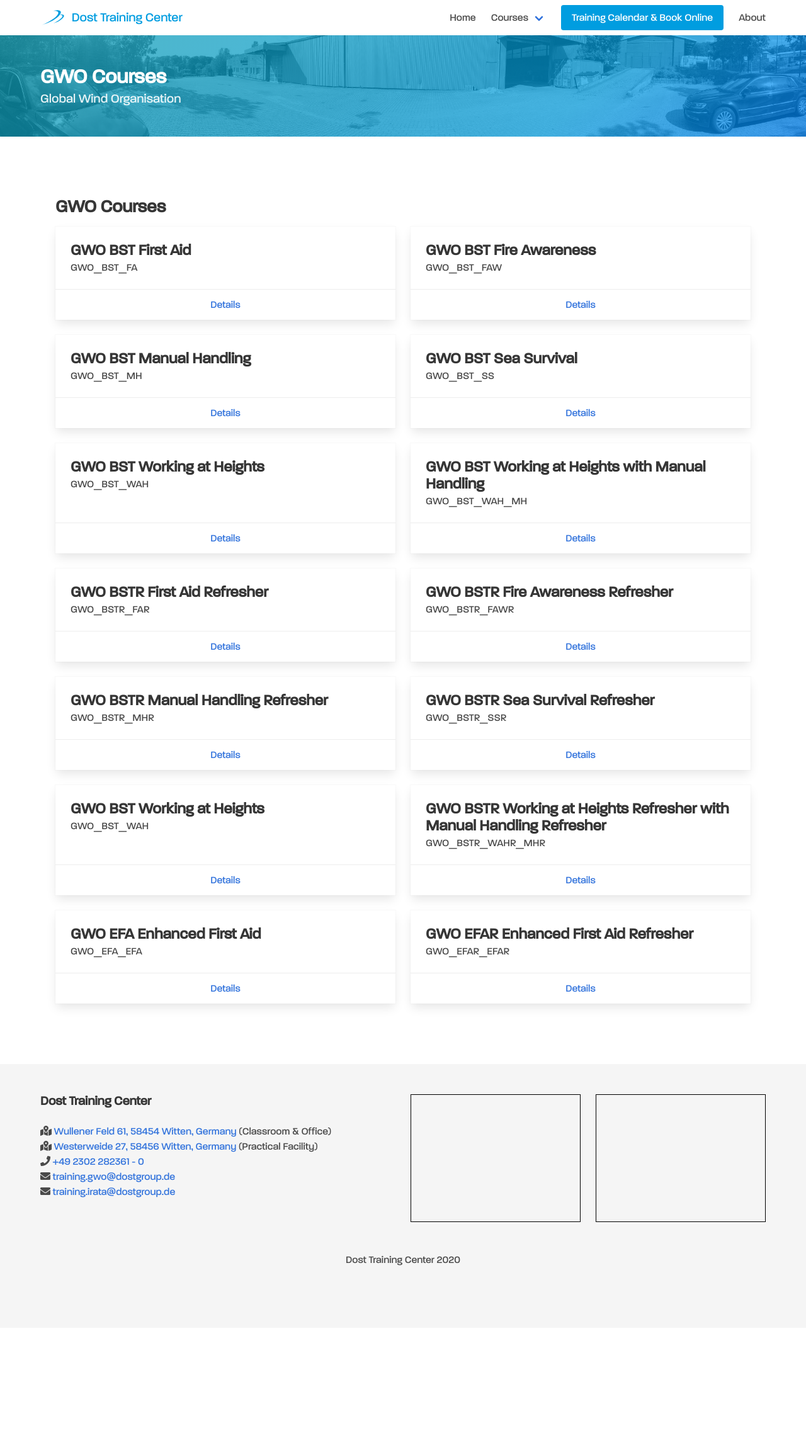
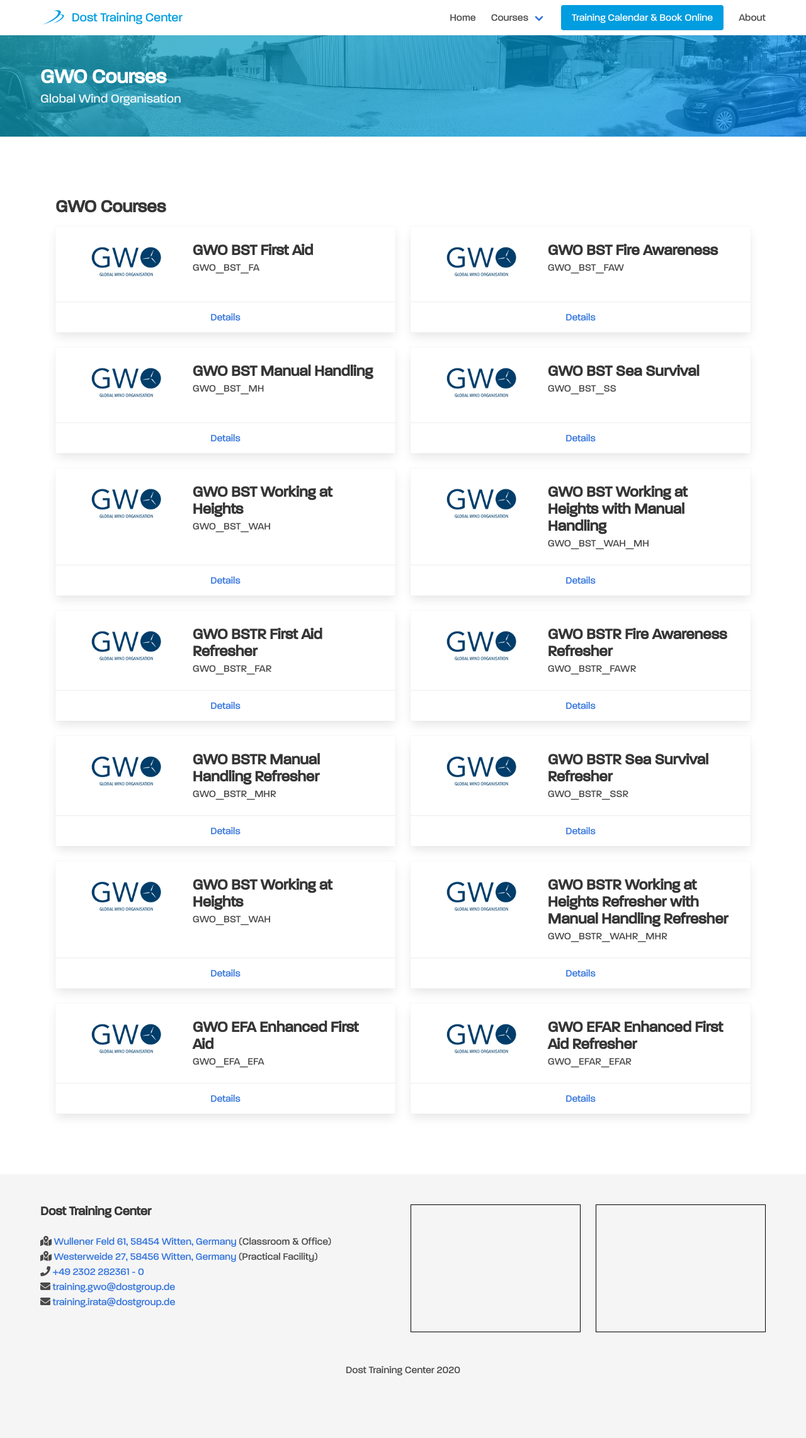
Before and after one commit to dost-training/dost-training.github.io, a Jekyll site: the page built from courses/gwo.md, in a window 1280 px wide. Shown: the whole page at 63% size. Built offline with Jekyll 4.4.1, drawn with Linux system fonts in a browser that asks for light colours; before the commit the page ends 2109 px from its top, so only the background shows below that; grey boxes are pictures that could not be loaded.

Commit message:
Course Card Icons

```diff
--- a/_includes/course_card.html
+++ b/_includes/course_card.html
@@ -1,7 +1,16 @@
 <div class="card is-fullheight">
     <div class="card-content">
-        <p class="title is-4">{{include.name}}</p>
-        <p class="subtitle is-6">{{include.code}}</p>
+        <div class="media">
+            <div class="media-left">
+                <figure class="image">
+                    <img style="height:64px; width:auto;" src="{{ include.icon_url | relative_url }}">
+                </figure>
+            </div>
+            <div class="media-content">
+                <p class="title is-4">{{include.name}}</p>
+                <p class="subtitle is-6">{{include.code}}</p>
+            </div>
+        </div>
     </div>
     <footer class="card-footer">
         <a class="card-footer-item" href="{{ include.url }}">Details</a>
--- a/_includes/gwo_courses.html
+++ b/_includes/gwo_courses.html
@@ -5,7 +5,7 @@
             {% for course in site.courses %}
             {% if course.body == "gwo" %}
             <div class="column is-half">
-                {% include course_card.html name=course.name code=course.code url=course.url %}
+                {% include course_card.html name=course.name code=course.code url=course.url icon_url="/assets/img/gwo-logo.png" %}
             </div>
             {% endif %}
             {% endfor %}
--- a/_includes/irata_courses.html
+++ b/_includes/irata_courses.html
@@ -5,7 +5,7 @@
             {% for course in site.courses %}
             {% if course.body == "irata" %}
             <div class="column is-half">
-                {% include course_card.html name=course.name code=course.code url=course.url %}
+                {% include course_card.html name=course.name code=course.code url=course.url icon_url="/assets/img/irata-logo.png" %}
             </div>
             {% endif %}
             {% endfor %}
```
Also changed, not shown: _includes/bodies.html (+5 -3 lines).
